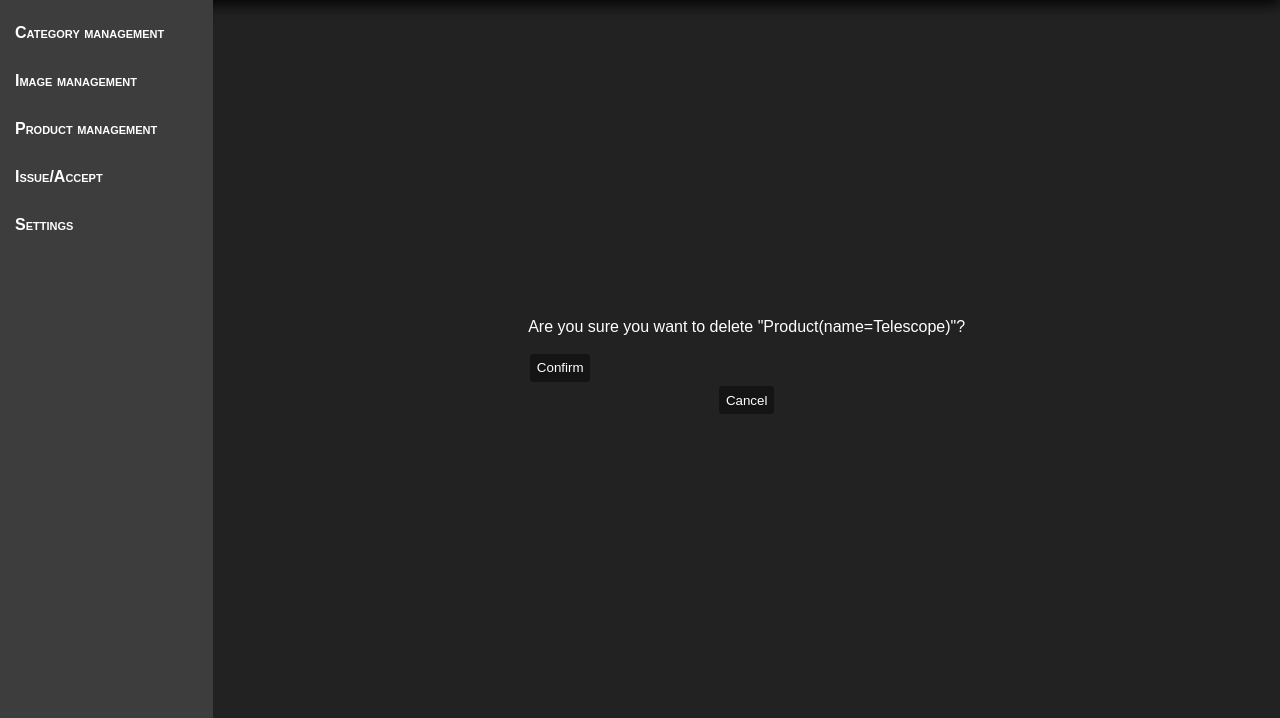
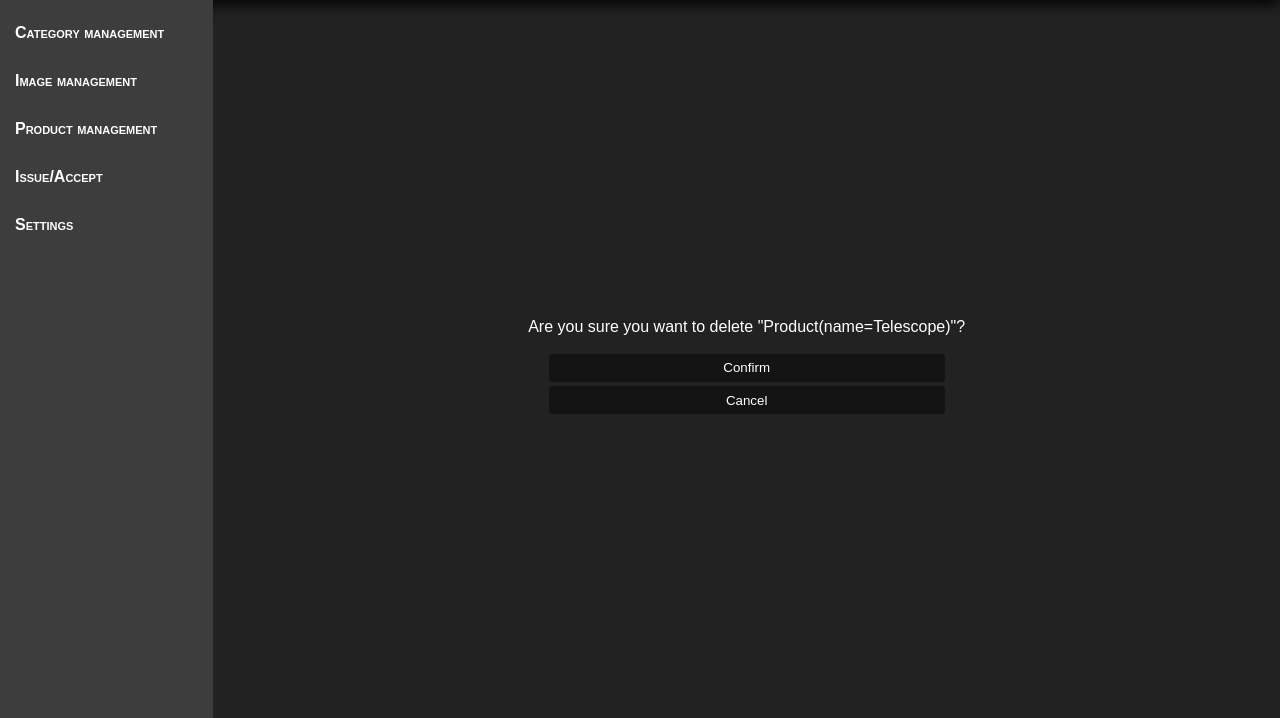
Before and after one commit to wilmhit/easyWarehouse, a Django app: page /employee/products/14/delete in a window 1280 px wide. Shown: the part 41-759 px from the top of the page. Run offline with Django 3.2, Linux system fonts and the light colour scheme; the visitor is signed in with stand-in values (Sample User, id 1); data comes from the database, SQL or seed files in the repository.

Commit message:
Formatting delete page.

```diff
--- a/easywarehouse/static/employee.css
+++ b/easywarehouse/static/employee.css
@@ -118,3 +118,9 @@ nav a:focus {
     border: 1px solid white;
     color: white;
 }
+.delete-form{
+    text-align: center;
+}
+.delete-form input{
+    width: 400px;
+}
--- a/easywarehouse/static/list.css
+++ b/easywarehouse/static/list.css
@@ -16,3 +16,7 @@ ul li a{
     color: var(--text);
     font-size: 1.5em;
 }
+
+.action-bar{
+    justify-content: center;
+}
--- a/easywarehouse/templates/employee/categories/delete.html
+++ b/easywarehouse/templates/employee/categories/delete.html
@@ -2,10 +2,12 @@
 {% load static %}
 
 {% block content %}
+    <div class="delete-form">
         <form method="post">
             {% csrf_token %}
             <p>Are you sure you want to delete "{{ object }}"?</p>
             <input type="submit" value="Confirm">
         </form>
         <a href="{{ object.get_absolute_url }}"><input type="button" value="Cancel"/></a>
+    </div>
 {% endblock %}
--- a/easywarehouse/templates/employee/images/delete.html
+++ b/easywarehouse/templates/employee/images/delete.html
@@ -2,10 +2,12 @@
 {% load static %}
 
 {% block content %}
+    <div class="delete-form">
         <form method="post">
             {% csrf_token %}
             <p>Are you sure you want to delete "{{ object }}"?</p>
             <input type="submit" value="Confirm">
         </form>
         <a href="{{ object.get_absolute_url }}"><input type="button" value="Cancel"/></a>
+    </div>
 {% endblock %}
--- a/easywarehouse/templates/employee/products/delete.html
+++ b/easywarehouse/templates/employee/products/delete.html
@@ -2,10 +2,12 @@
 {% load static %}
 
 {% block content %}
+    <div class="delete-form">
         <form method="post">
             {% csrf_token %}
             <p>Are you sure you want to delete "{{ object }}"?</p>
             <input type="submit" value="Confirm">
         </form>
         <a href="{{ object.get_absolute_url }}"><input type="button" value="Cancel"/></a>
+    </div>
 {% endblock %}
```
Also changed, not shown: easywarehouse/templates/employee/categories/list.html (+12 -8 lines). Lines whose indentation alone changed are shown as unchanged.
